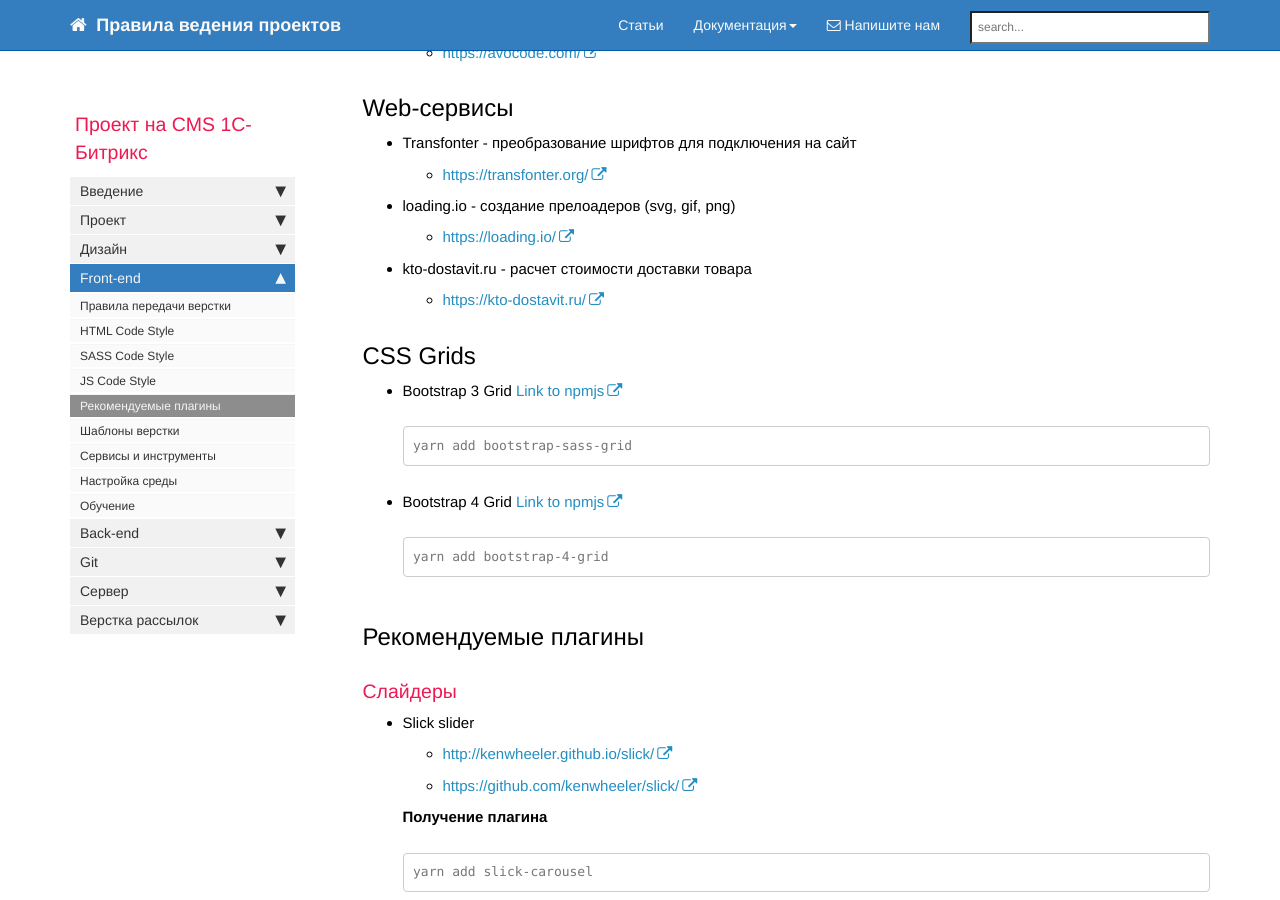
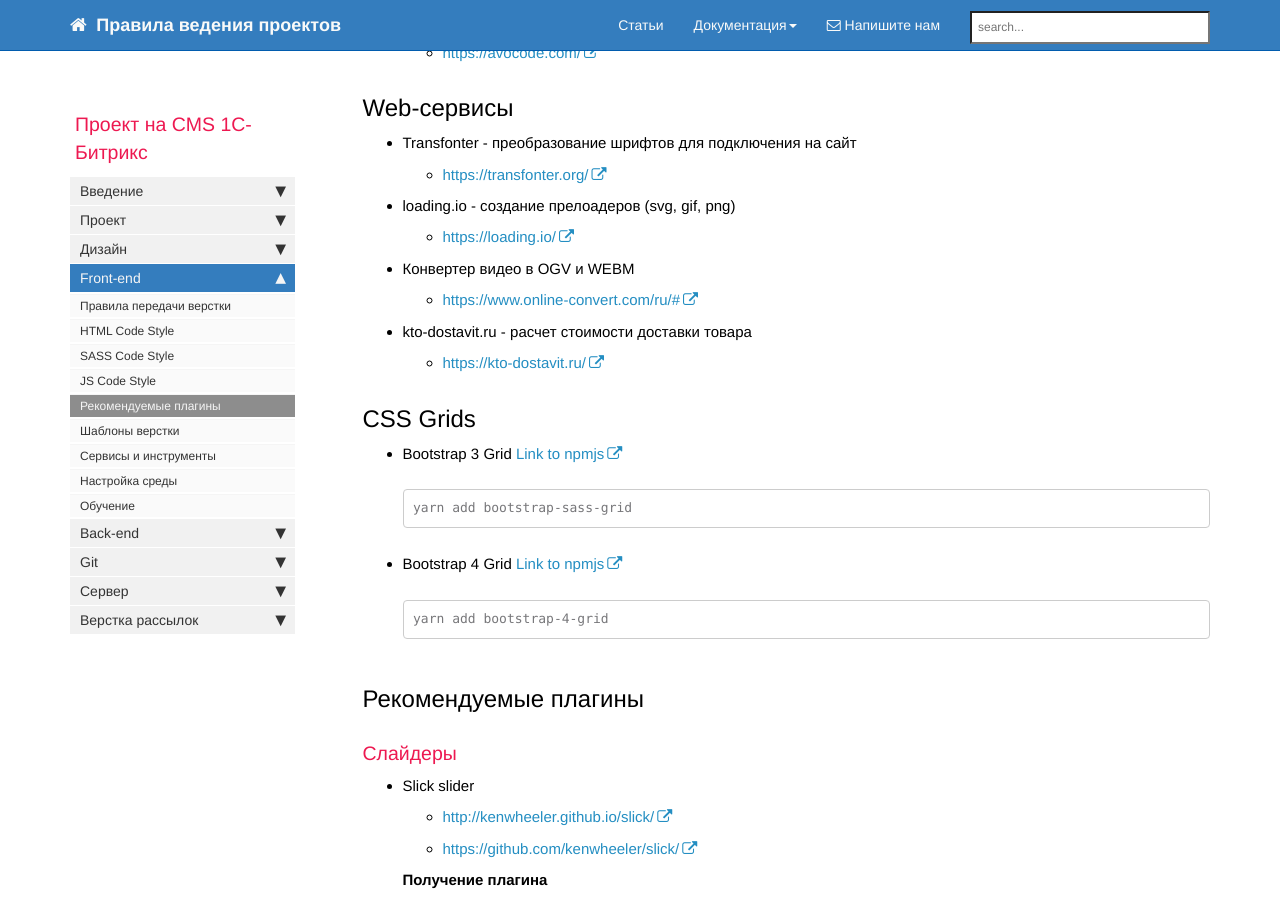
Before and after one commit to gdecider/gdecider.github.io, a Jekyll site: the page built from pages/bx/bx_front-recomend-plugins.md, in a window 1280 px wide and 900 px high, scrolled down 338 px. Built offline with Jekyll 4.4.1, drawn with Linux system fonts in a browser that asks for light colours; nearby versions of some CDN libraries; comment, search, counter and statistics services are not loaded.

Commit message:
Update bx_front-recomend-plugins.md

```diff
--- a/pages/bx/bx_front-recomend-plugins.md
+++ b/pages/bx/bx_front-recomend-plugins.md
@@ -27,6 +27,10 @@ toc: false
 * loading.io - создание прелоадеров (svg, gif, png)
 
   * [https://loading.io/](https://loading.io/)
+
+* Конвертер видео в OGV и WEBM
+
+  * [https://www.online-convert.com/ru/#](https://www.online-convert.com/ru/#)
 
 * kto-dostavit.ru - расчет стоимости доставки товара
 
```
